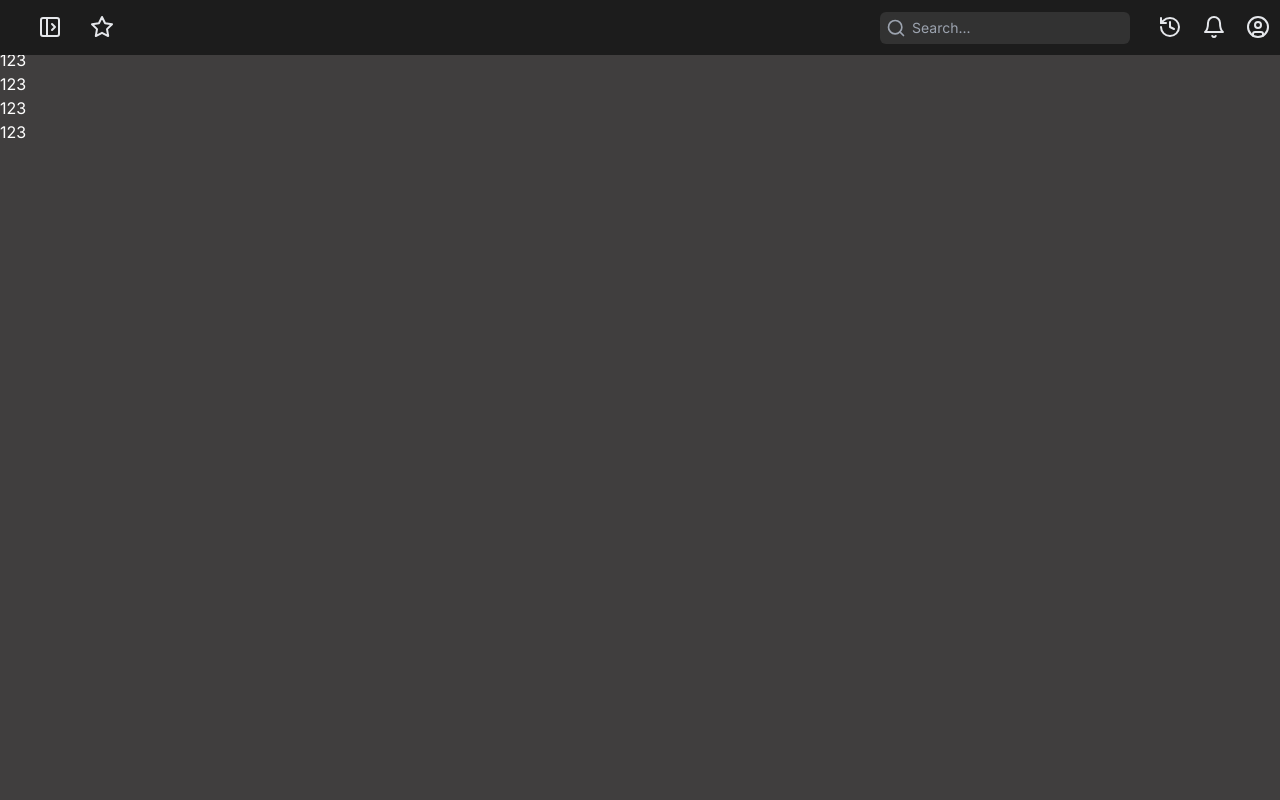
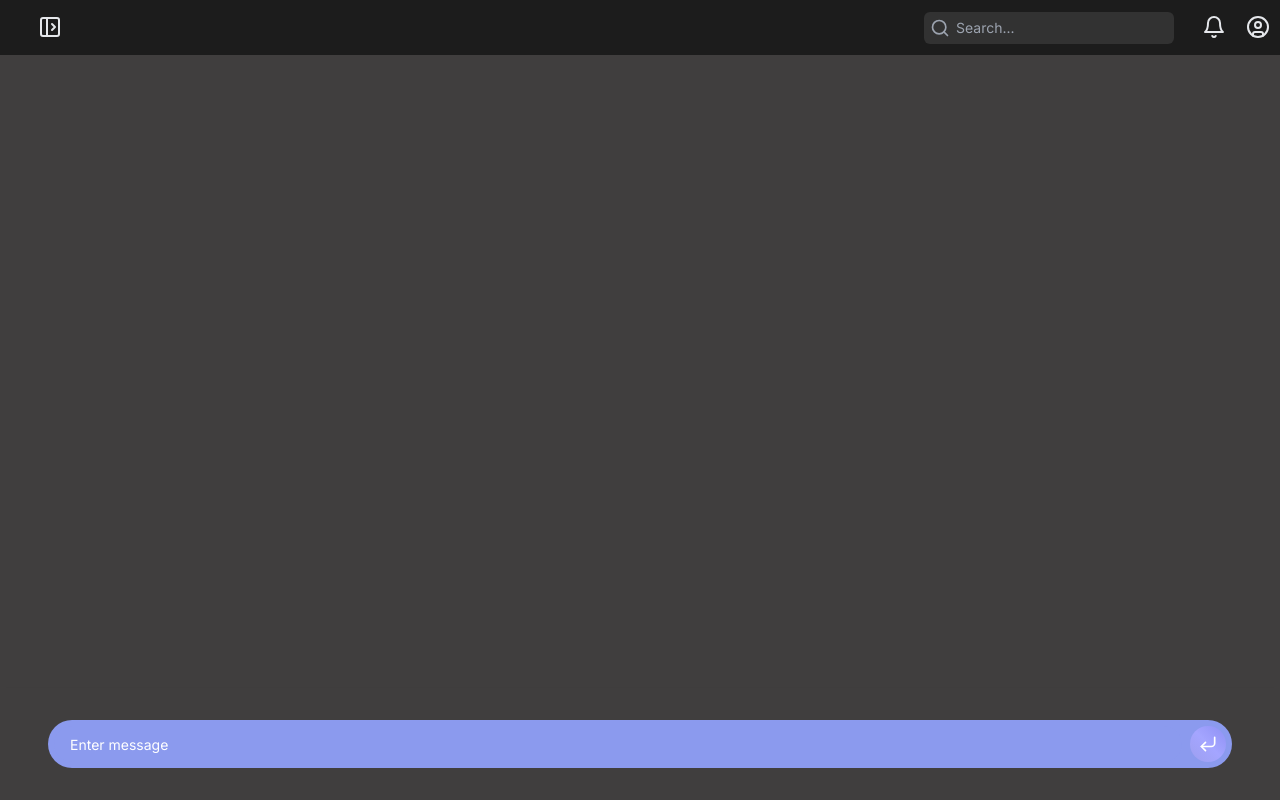
Before and after one commit to merdernoty/mm-interview-Frontend, a Next.js app: page /Chat/1/1 in a window 1280 px wide. Built offline with nearby package versions, Linux system fonts and the light colour scheme.

Commit message:
"Updated package-lock.json, added axios and clsx dependencies, refactored page.tsx files, deleted Theme/[name]/page.tsx, and made changes to ChatHeader.tsx and DefaultHeader.tsx components."

```diff
--- a/package.json
+++ b/package.json
@@ -13,6 +13,8 @@
         "@chakra-ui/react": "^2.8.2",
         "@emotion/react": "^11.11.4",
         "@emotion/styled": "^11.11.5",
+        "axios": "^1.7.2",
+        "clsx": "^2.1.1",
         "framer-motion": "^11.2.11",
         "lucide-react": "^0.399.0",
         "next": "14.2.4",
--- a/src/app/Chat/[Theme]/[QuestionId]/page.tsx
+++ b/src/app/Chat/[Theme]/[QuestionId]/page.tsx
@@ -1,25 +1,10 @@
-
+import Chat from '@/components/chat/chat'
+import Container from '@/components/ui/container/Container'
 
 export default function Home() {
     return (
-        <div>
-            123
-            <div>
-                123
-            </div>
-            <div>
-                123
-            </div>
-            <div>
-                123
-            </div>
-            <div>
-                123
-            </div>
-            <div>
-                123
-            </div>
-        </div>
-
+        <Container >
+            <Chat></Chat>
+        </Container>
     )
 }
--- a/src/app/Theme/[name]/page.tsx
+++ /dev/null
@@ -1,25 +0,0 @@
-
-
-export default function Home() {
-    return (
-        <div>
-            123
-            <div>
-                123
-            </div>
-            <div>
-                123
-            </div>
-            <div>
-                123
-            </div>
-            <div>
-                123
-            </div>
-            <div>
-                123
-            </div>
-        </div>
-
-    )
-}
--- /dev/null
+++ b/src/components/UI/container/Container.tsx
@@ -0,0 +1,29 @@
+import clsx from 'clsx'
+
+import { CSSProperties, FC, ReactNode } from 'react'
+
+type TContainer = {
+    children: ReactNode
+    additionalStyles?: string
+    style?: CSSProperties
+}
+
+const Container: FC<TContainer> = ({
+    children,
+    additionalStyles = '',
+    style = {},
+}) => {
+    return (
+        <div
+            className={clsx(
+                'max-w-screen-xl mx-auto px-5 flex-grow',
+                additionalStyles,
+            )}
+            style={style}
+        >
+            {children}
+        </div>
+    )
+}
+
+export default Container
--- /dev/null
+++ b/src/components/chat/chat.tsx
@@ -0,0 +1,55 @@
+'use client'
+import useChat from '@/lib/stores/chatStore'
+import { Button, Input } from '@chakra-ui/react'
+import { CornerDownLeft } from 'lucide-react'
+import React, { useState } from 'react'
+import Message from './message'
+
+function Chat() {
+    const { data, isLoading, error, fetchMessage } = useChat(
+        (state: any) => state,
+    )
+    const [сontent, setСontent] = useState('')
+
+    const handleSubmit = (e: any) => {
+        e.preventDefault()
+        const messages = [
+            {
+                role: 'user',
+                content: сontent,
+            },
+        ]
+        fetchMessage(messages)
+    }
+    return (
+        <div>
+            {isLoading && <div>Loading...</div>}
+            {error && <div>Error: {error}</div>}
+            {data && <Message data={data}></Message>}
+            <form
+                className="fixed bottom-0 left-0 w-full md:px-12 p-2  py-8 shadow-md "
+                onSubmit={handleSubmit}
+            >
+                <div className="flex w-full flex-col gap-1.5 rounded-[26px] p-1.5 transition-colors bg-[#8B9AEE] dark:bg-token-main-surface-secondary">
+                    <div className="flex items-end gap-1.5 md:gap-2">
+                        <input
+                            className="rounded-full w-full border-none pl-4 bg-[#8B9AEE] text-white text-sm leading-6 outline-none h-9 placeholder-white "
+                            type="text"
+                            value={сontent}
+                            onChange={(e) => setСontent(e.target.value)}
+                            placeholder="Enter message"
+                        />
+                        <button
+                            type="submit"
+                            className="p-2 flex items-end rounded-full bg-gradient-to-tr from-[#9D9FEF] via-[#A4A5FF] to-[#8E90F4] text-white "
+                        >
+                            <CornerDownLeft size={20} />
+                        </button>
+                    </div>
+                </div>
+            </form>
+        </div>
+    )
+}
+
+export default Chat
--- /dev/null
+++ b/src/components/chat/message.tsx
@@ -0,0 +1,26 @@
+import React from 'react'
+
+function Message({ data }: { data: any }) {
+    if (!data || !data.choices || !Array.isArray(data.choices)) {
+        return null
+    }
+
+    return (
+        <div>
+            {data.choices.map((choice: any, index: number) => (
+                <div
+                    className="w-6/12 bg-gradient-to-tr rounded-r-[16px] rounded-tl-[24px] rounded-bl-[4px]  m-4 p-3 text-black  from-[#E5ECF6] via-[#D4E0F2] to-[#C1D3ED]"
+                    key={index}
+                >
+                    <p className='text-gray-400'>
+                        <span>Role:</span> {choice.message.role}
+                    </p>
+                    <hr></hr>
+                    <p>{choice.message.content}</p>
+                </div>
+            ))}
+        </div>
+    )
+}
+
+export default Message
--- a/src/components/header/ChatHeader.tsx
+++ b/src/components/header/ChatHeader.tsx
@@ -1,7 +1,7 @@
 'use client'
 import React, { useState } from 'react';
 import Link from 'next/link';
-import InputForm from '@/components/UI/Input/InputForm';
+import InputForm from '@/components/ui/Input/InputForm';
 import { Bell, History, PanelRightOpen, Star, CircleUser } from 'lucide-react';
 
 const ChatHeader = () => {
--- a/src/components/header/DefaultHeader.tsx
+++ b/src/components/header/DefaultHeader.tsx
@@ -1,37 +1,44 @@
 'use client'
-import React, { useState, useEffect } from 'react';
-import Link from 'next/link';
-import InputForm from '@/components/UI/Input/InputForm';
-import { Bell, PanelLeftOpen, PanelLeftClose, CircleUser, Star, History } from 'lucide-react';
+import React, { useState, useEffect } from 'react'
+import Link from 'next/link'
+import InputForm from '@/components/ui/Input/InputForm'
+import {
+    Bell,
+    PanelLeftOpen,
+    PanelLeftClose,
+    CircleUser,
+    Star,
+    History,
+} from 'lucide-react'
 
 const DefaultHeader = () => {
-    const [isAuthorized, setIsAuthorized] = useState(true);
-    const [isAuthorizing, setIsAuthorizing] = useState(false);
-    const [isChatting, setIsChatting] = useState(false);
-    const [isSideBarOpened, setIsSideBarOpened] = useState(true);
-    const [inputText, setInputText] = useState('');
+    const [isAuthorized, setIsAuthorized] = useState(true)
+    const [isAuthorizing, setIsAuthorizing] = useState(false)
+    const [isChatting, setIsChatting] = useState(false)
+    const [isSideBarOpened, setIsSideBarOpened] = useState(true)
+    const [inputText, setInputText] = useState('')
 
     useEffect(() => {
         // Проверяем, что код выполняется в клиентском контексте
         if (typeof window !== 'undefined') {
-            const currentPath = window.location.pathname;
-            setIsChatting(currentPath.startsWith('/Chat'));
-            setIsAuthorizing(currentPath.startsWith('/auth'));
+            const currentPath = window.location.pathname
+            setIsChatting(currentPath.startsWith('/chat'))
+            setIsAuthorizing(currentPath.startsWith('/auth'))
         }
-    }, []);
+    }, [])
 
     const changeSidebar = () => {
-        setIsSideBarOpened(!isSideBarOpened);
-    };
+        setIsSideBarOpened(!isSideBarOpened)
+    }
 
     const handleInputChange = (event: React.ChangeEvent<HTMLInputElement>) => {
-        setInputText(event.target.value);
-    };
+        setInputText(event.target.value)
+    }
 
     return (
         <>
             {!isAuthorizing && (
-                <div className="fixed top-0 left-0 w-full flex justify-between items-center bg-mainBlack p-2.5">
+                <div className="sticky top-0 left-0 w-full flex justify-between items-center bg-mainBlack p-2.5 ">
                     <ul className="flex list-none m-0 p-0 mr-auto">
                         {isSideBarOpened ? (
                             <li className="ml-5">
@@ -71,7 +78,9 @@ const DefaultHeader = () => {
                     </ul>
 
                     <ul className="flex list-none m-0 p-0 ml-auto items-center">
-                        <li className={`mr-5 ml-5 ${inputText.length > 0 ? 'input-focused' : ''}`}>
+                        <li
+                            className={`mr-5 ml-5 ${inputText.length > 0 ? 'input-focused' : ''}`}
+                        >
                             <InputForm onChange={handleInputChange} />
                         </li>
 
@@ -131,7 +140,6 @@ const DefaultHeader = () => {
                             transition: transform 0.3s ease-in-out;
                         }
 
-                        /* Эффект hover для иконок */
                         .icon-container {
                             position: relative;
                             display: inline-block;
@@ -150,7 +158,6 @@ const DefaultHeader = () => {
                             opacity: 0;
                             transition: opacity 0.1s ease-in-out;
                             pointer-events: none;
-
                         }
                         .icon-container:hover .icon-hover {
                             opacity: 0.2;
@@ -159,7 +166,7 @@ const DefaultHeader = () => {
                 </div>
             )}
         </>
-    );
-};
+    )
+}
 
-export default DefaultHeader;
+export default DefaultHeader
--- /dev/null
+++ b/src/lib/axios /axios.ts
@@ -0,0 +1,5 @@
+import axios from 'axios'
+
+export const axiosURL = axios.create({
+    baseURL: 'http://localhost:5000',
+})
--- /dev/null
+++ b/src/lib/stores/chatStore.ts
@@ -0,0 +1,27 @@
+import { create } from 'zustand'
+import { axiosURL } from '../axios /axios'
+
+const useChat = create((set) => ({
+    data: null,
+    isLoading: false,
+    error: null,
+    fetchMessage: async (messages: string[]) => {
+        set({ isLoading: true, error: null })
+        try {
+            const res = await axiosURL.post(
+                '/openai/chat',
+                { messages },
+                {
+                    headers: {
+                        'Content-Type': 'application/json',
+                    },
+                },
+            )
+            set({ data: res.data, isLoading: false })
+        } catch (error) {
+            set({ error: error, isLoading: false })
+        }
+    },
+}))
+
+export default useChat
```
Also changed, not shown: 1 other file (tests, documents, lock files or other folders).
